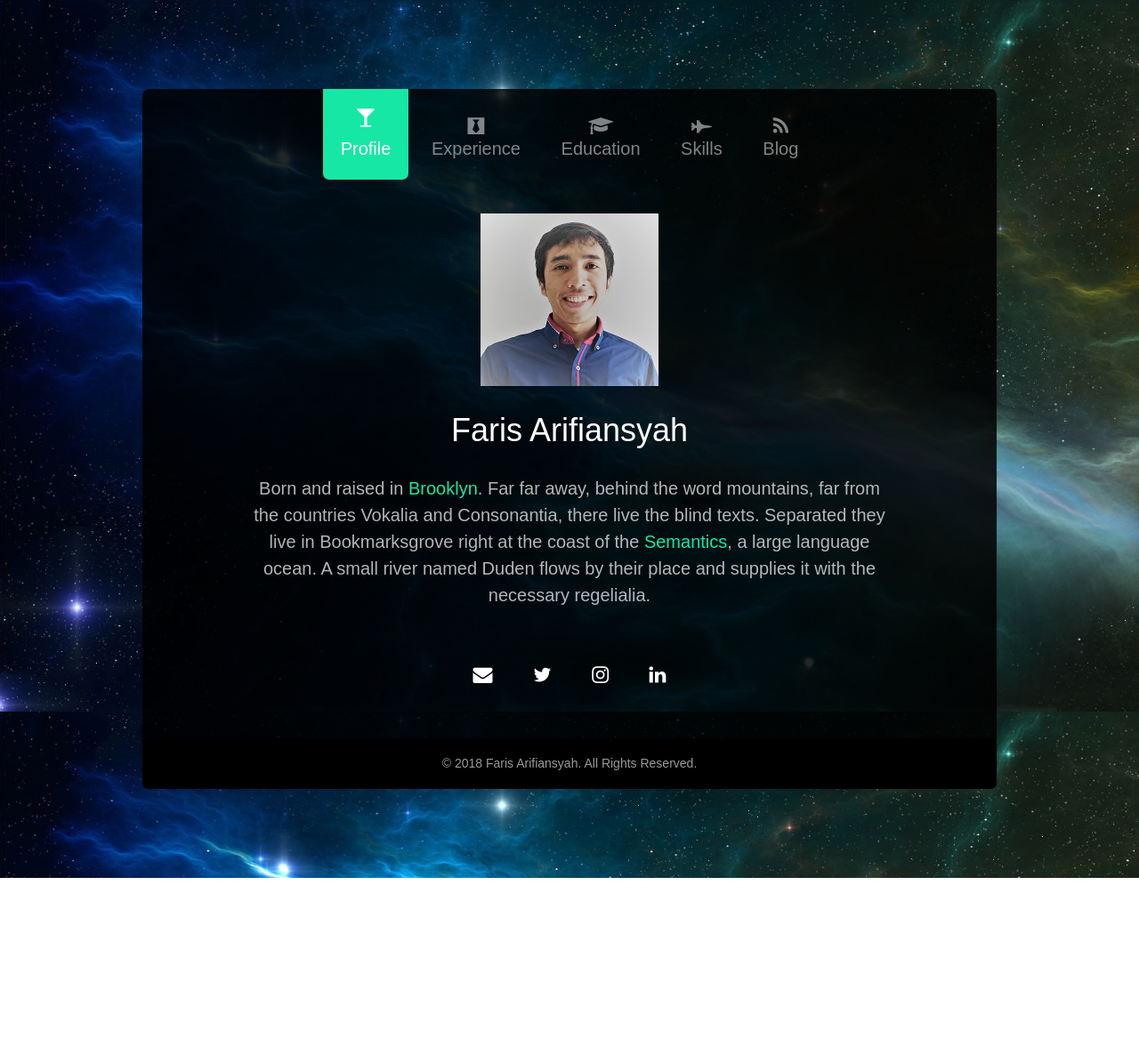
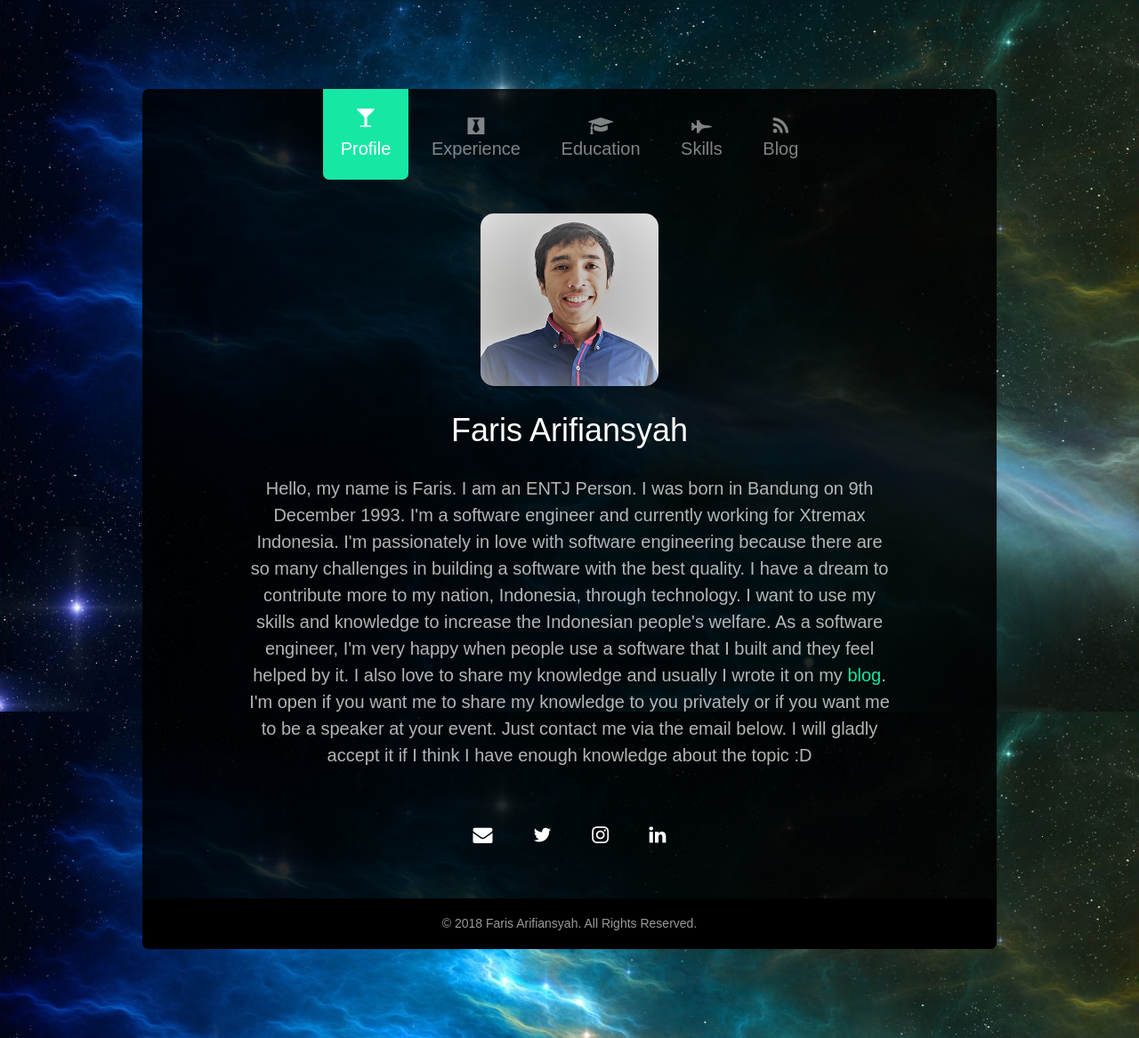
Before and after one commit to faris-id/faris-id.github.io, a plain HTML site: page index.html in a window 1280 px wide. Shown: the whole page at 89% size. Before the commit the page ends 987 px from the top, so only its background shows below. Drawn offline with Linux system fonts and the light colour scheme; files whose address does not match are found by name.

Commit message:
add first paragraph of my profile

```diff
--- a/index.html
+++ b/index.html
@@ -76,10 +76,19 @@
 					<div class="row row-bottom-padded-sm">
 						<div class="col-md-12">
 							<figure>
-								<img src="images/profile_img.png" alt="Faris Arifiansyah's Photo">
+								<img src="images/profile_img.png" alt="Faris Arifiansyah's Photo" style="border-radius: 15px;">
 							</figure>
 							<h1>Faris Arifiansyah</h1>
-							<p>Born and raised in <a href="#">Brooklyn</a>. Far far away, behind the word mountains, far from the countries Vokalia and Consonantia, there live the blind texts. Separated they live in Bookmarksgrove right at the coast of the <a href="#">Semantics</a>, a large language ocean. A small river named Duden flows by their place and supplies it with the necessary regelialia. </p>
+							<div id="profile-content">
+							<p>Hello, my name is Faris. I am an ENTJ Person. I was born in Bandung on 9th December 1993. I'm a software engineer and currently working for Xtremax Indonesia.
+								I'm passionately in love with software engineering because there are so many challenges in building a software with the best quality. I have
+								a dream to contribute more to my nation, Indonesia, through technology. I want to use my skills and knowledge to increase the
+								Indonesian people's welfare. As a software engineer, I'm very happy when people use a software that I built and they feel helped by it. I also
+								love to share my knowledge and usually I wrote it on my <a href="https://blog.faris.id" target="_blank">blog</a>. I'm open if you want me to
+								share my knowledge to you privately or if you want me to be a speaker at your event. Just contact me via the email below. I will gladly accept it if I think
+								I have enough knowledge about the topic :D
+							</p>
+							</div>
 						</div>
 					</div>
 					<ul class="fh5co-social">
```
